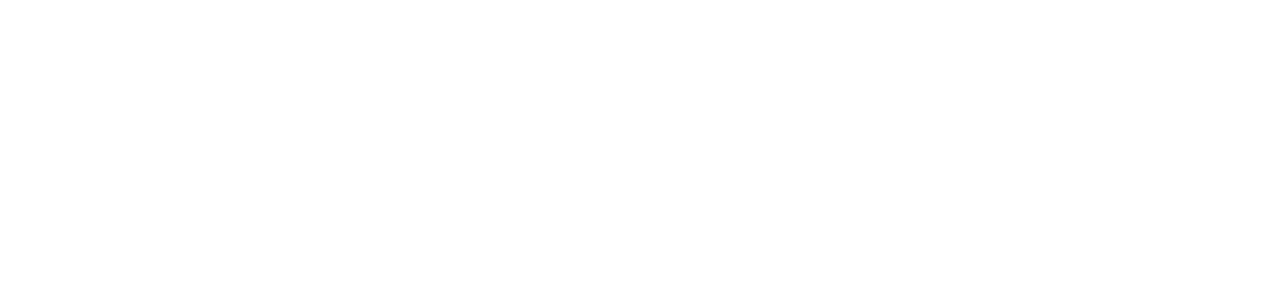
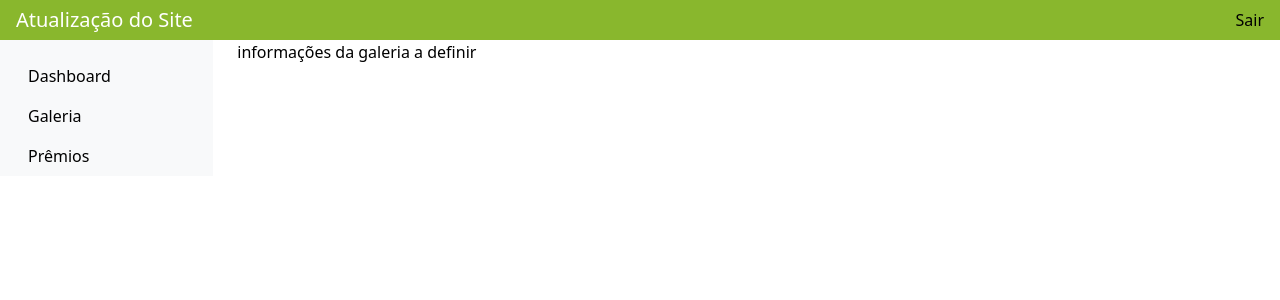
Before and after one commit to CarlosEsgaravato/Painel-CasaDaPaz, a React (Vite) app: page /galeria in a window 1280 px wide. Before the commit this address had no page. Shown: the top 300 px of the page. Built offline with nearby package versions, Linux system fonts and the light colour scheme.

Commit message:
direcionando paginas

```diff
--- a/src/components/LayoutDashboard/index.tsx
+++ b/src/components/LayoutDashboard/index.tsx
@@ -1,5 +1,5 @@
 import { ReactNode, useEffect, useState } from "react";
-import { Link } from 'react-router-dom';
+import { Link, useNavigate } from 'react-router-dom';
 import { IToken } from "../../interfaces/token";
 import { validaPermissao } from "../../services/token";
 import './layoutdashboard.css';
@@ -10,6 +10,7 @@ interface IProps {
 
 export const LayoutDashboard = (props: IProps) => {
     const [token, setToken] = useState<IToken>();
+    const navigate = useNavigate();
 
     useEffect(() => {
         let lsToken = localStorage.getItem('americanos.token');
@@ -19,6 +20,12 @@ export const LayoutDashboard = (props: IProps) => {
             setToken(token);
         }
     }, []); // Adiciona dependências vazias para executar apenas uma vez
+
+    const handleLogout = () => {
+        localStorage.removeItem('americanos.token');
+        setToken(undefined);
+        navigate('/');
+    };
 
     return (
         <>
@@ -41,7 +48,7 @@ export const LayoutDashboard = (props: IProps) => {
                 <div className="w-100"></div>
                 <div className="navbar-nav">
                     <div className="nav-item text-nowrap">
-                        <a className="nav-link px-3" href="#">Sair</a>
+                        <a className="nav-link px-3" href="#" onClick={handleLogout}>Sair</a>
                     </div>
                 </div>
             </header>
@@ -59,7 +66,7 @@ export const LayoutDashboard = (props: IProps) => {
                                 {validaPermissao(['admin', 'usuario'], token?.user.permissoes) && (
                                     <li className="nav-item" key="usuarios">
                                         <Link className="nav-link" to="/usuarios">
-                                            Funcionários
+                                            Usuários
                                         </Link>
                                     </li>
                                 )}
--- a/src/components/LayoutDashboard/layoutdashboard.css
+++ b/src/components/LayoutDashboard/layoutdashboard.css
@@ -6,3 +6,11 @@
 .sidebar .nav-link:hover {
     color: #89b72d !important;
 }
+
+header.navbar.navbar-dark {
+    background-color: #89b72d !important;
+}
+
+body, .navbar, .header, .menu, .nav-link {
+    color: #000000 !important;
+}
--- /dev/null
+++ b/src/pages/Galeria/index.tsx
@@ -0,0 +1,18 @@
+import React from 'react';
+import { LayoutDashboard } from '../../components/LayoutDashboard';
+
+
+const Galeria = () => {
+    return (
+
+       <LayoutDashboard>
+
+        <p>informações da galeria a definir</p>
+
+       </LayoutDashboard>
+
+
+    );
+};
+
+export default Galeria;
--- a/src/pages/Produto/index.tsx
+++ /dev/null
@@ -1,12 +0,0 @@
-import { useParams } from "react-router-dom"
-
-export default function Produto() {
-
-    const { id } = useParams()
-
-    return(
-        <>
-            <h1>Produto - {id}</h1>
-        </>
-    )
-}
--- a/src/routes.tsx
+++ b/src/routes.tsx
@@ -5,10 +5,11 @@ import {
 } from 'react-router-dom'
 import Login from './pages/Login'
 import Dashboard from './pages/Dashboard'
-import Produto from './pages/Produto'
+import Produto from './pages/Galeria'
 import PageExampleState from './pages/PageExampleState'
 import Usuarios from './pages/Usuarios'
 import GerenciarUsuarios from './pages/Usuarios/Gerenciar'
+import Galeria from './pages/Galeria'
 
 export const Rotas = () => {
     return (
@@ -41,8 +42,8 @@ export const Rotas = () => {
                 />
 
                 <Route
-                    path='/example'
-                    element={<PageExampleState />}
+                    path='/galeria'
+                    element={<Galeria />}
                 />
 
             </Routes>
```
